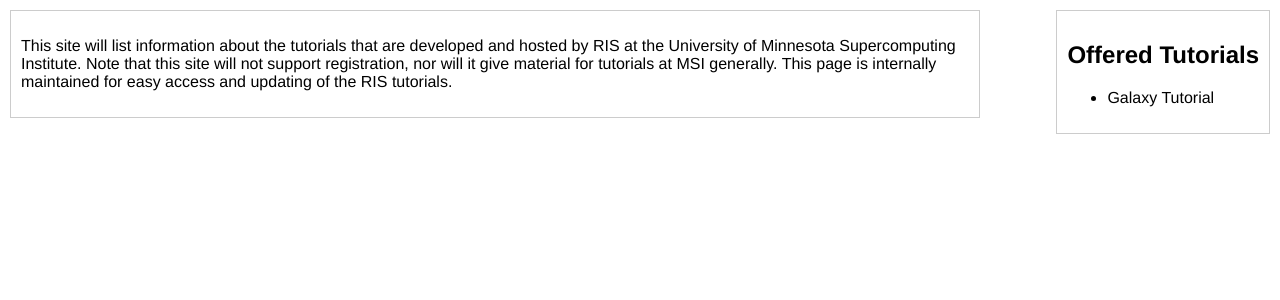
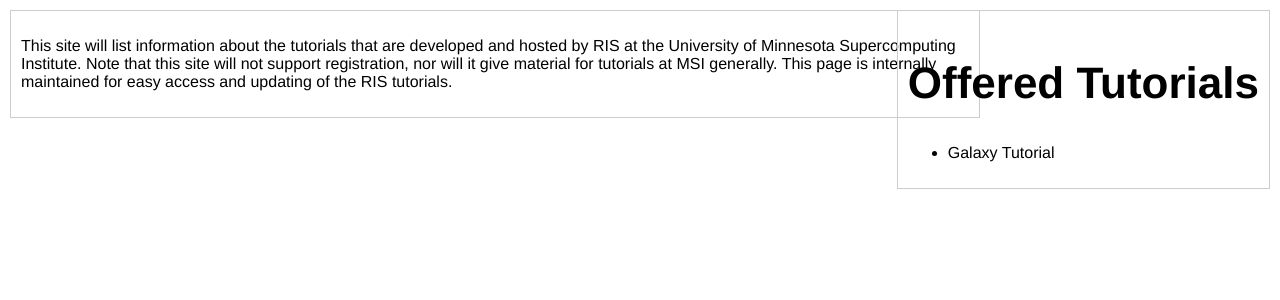
Before and after one commit to msi-ris/Tutorials, a Jekyll site: the page built from index.html, in a window 1280 px wide. Shown: the top 300 px of the page. Built offline with Jekyll 4.4.1, drawn with Linux system fonts in a browser that asks for light colours.

Commit message:
Update CSS

```diff
--- a/css/main.css
+++ b/css/main.css
@@ -26,6 +26,17 @@ body {
     border:1px solid #ccc;
 }
 
+/* Text styling */
+h1 {
+    font-size:300%;
+}
+h2 {
+    font-size:275%;
+}
+h3 {
+    font-size:225%;
+}
+
 a {
     color:#990000;
     text-decoration:underline;
```
